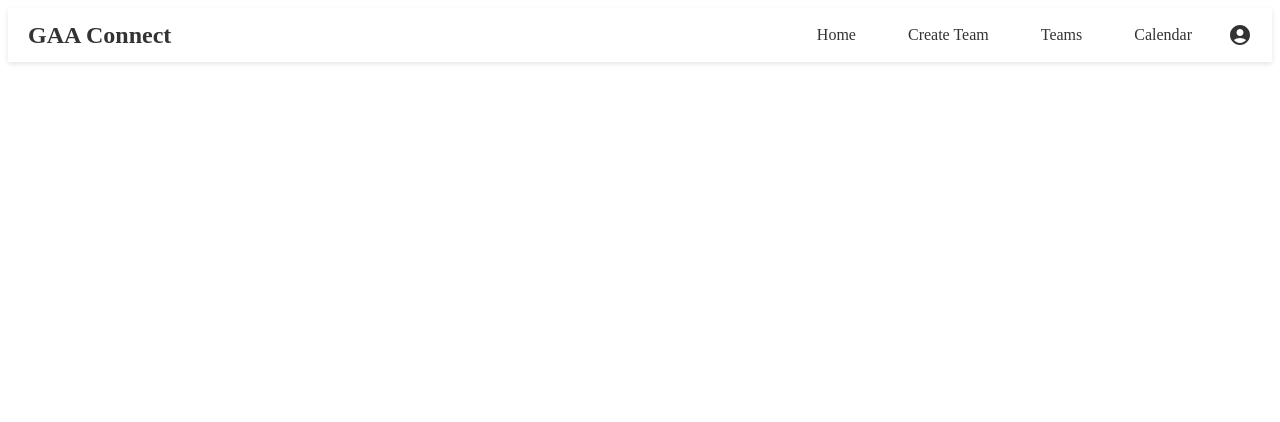
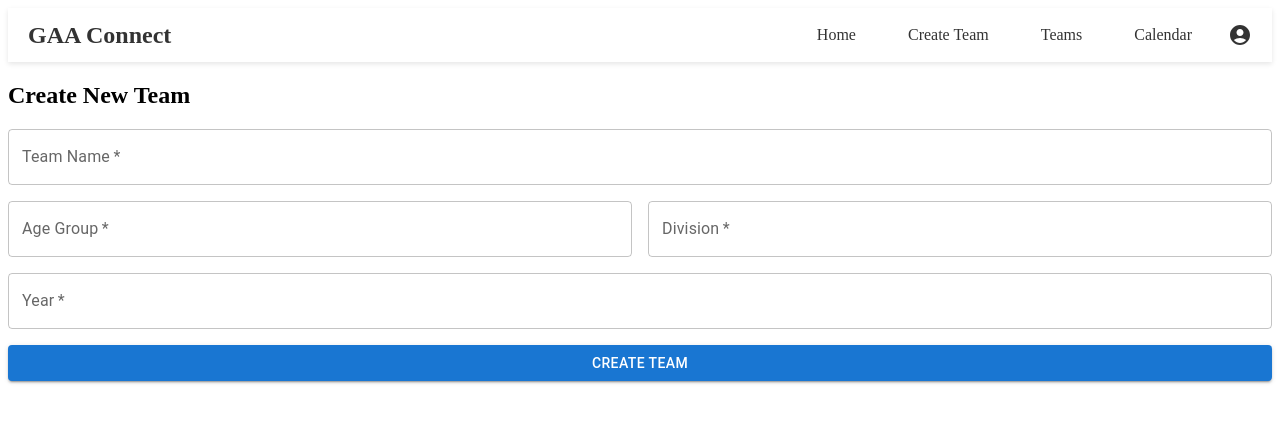
Before and after one commit to PeterWoods02/GaaConnect, a React (Create React App) app in the folder frontend/: page /addTeam in a window 1280 px wide. Shown: the top 422 px of the page. Built offline with nearby package versions, Linux system fonts and the light colour scheme.

Commit message:
Changed CSS for dropdown

```diff
--- a/frontend/package.json
+++ b/frontend/package.json
@@ -6,6 +6,7 @@
     "@emotion/react": "^11.14.0",
     "@emotion/styled": "^11.14.0",
     "@mui/icons-material": "^6.4.2",
+    "@mui/lab": "^6.0.0-beta.25",
     "@mui/material": "^6.4.2",
     "axios": "^1.7.9",
     "cra-template": "1.2.0",
--- a/frontend/src/App.js
+++ b/frontend/src/App.js
@@ -2,6 +2,7 @@ import React from 'react';
 import { BrowserRouter as Router, Route, Routes } from 'react-router-dom';
 import Home from './pages/homePage.js';
 import CreateTeam from './pages/createTeamPage.js';
+import AddTeam from './pages/addTeam.js';
 import SiteHeader from './components/siteHeader/index.js';
 
 const App = () => {
@@ -12,7 +13,7 @@ const App = () => {
         <Routes>
           <Route path="/" element={<Home />} />
           <Route path="/createTeam" element={<CreateTeam />} />
-
+          <Route path="/addTeam" element={<AddTeam />}/>
         </Routes>
       </div>
     </Router>
--- a/frontend/src/components/siteHeader/index.js
+++ b/frontend/src/components/siteHeader/index.js
@@ -5,6 +5,7 @@ import '../../style.css';
 
 const SiteHeader = () => {
   const [showSettings, setShowSettings] = useState(false);
+  const [showTeamsDropdown, setShowTeamsDropdown] = useState(false);
 
   return (
     <header className="site-header">
@@ -13,7 +14,22 @@ const SiteHeader = () => {
       <nav className="nav-links">
         <Link to="/" className="nav-link">Home</Link>
         <Link to="/createTeam" className="nav-link">Create Team</Link>
-        <Link to="/teams" className="nav-link">Teams</Link>
+
+        {/* Teams Dropdown */}
+        <div
+          className="teams-dropdown"
+          onMouseEnter={() => setShowTeamsDropdown(true)}
+          onMouseLeave={() => setShowTeamsDropdown(false)}
+        >
+          <span className="nav-link">Teams</span>
+          {showTeamsDropdown && (
+            <div className="dropdown-menu">
+              <Link to="/addTeam">Add Team</Link>
+              <Link to="/manageTeams">Manage Teams</Link>
+            </div>
+          )}
+        </div>
+
         <Link to="/calendar" className="nav-link">Calendar</Link>
 
         {/* Settings / Profile Dropdown */}
--- /dev/null
+++ b/frontend/src/components/snackbarAlert/index.js
@@ -0,0 +1,15 @@
+import React from 'react';
+import { Snackbar } from '@mui/material';
+import { Alert } from '@mui/lab';
+
+const SnackbarAlert = ({ openSnackbar, setOpenSnackbar, snackbarMessage, snackbarSeverity }) => {
+  return (
+    <Snackbar open={openSnackbar} autoHideDuration={6000} onClose={() => setOpenSnackbar(false)}>
+      <Alert onClose={() => setOpenSnackbar(false)} severity={snackbarSeverity}>
+        {snackbarMessage}
+      </Alert>
+    </Snackbar>
+  );
+};
+
+export default SnackbarAlert;
--- /dev/null
+++ b/frontend/src/components/teamForm/index.js
@@ -0,0 +1,79 @@
+import React, { useState } from 'react';
+import { TextField, Button, Grid } from '@mui/material';
+
+const TeamForm = ({ onSubmit }) => {
+  const [teamData, setTeamData] = useState({
+    name: '',
+    ageGroup: '',
+    division: '',
+    year: '',
+  });
+
+  const handleInputChange = (event) => {
+    const { name, value } = event.target;
+    setTeamData((prevData) => ({
+      ...prevData,
+      [name]: value,
+    }));
+  };
+
+  const handleSubmit = (event) => {
+    event.preventDefault(); // Prevent page reload
+    onSubmit(teamData); // Send data to `handleCreateTeam`
+  };
+
+  return (
+    <form onSubmit={handleSubmit}>
+      <Grid container spacing={2}>
+        <Grid item xs={12}>
+          <TextField
+            label="Team Name"
+            name="name"
+            fullWidth
+            value={teamData.name}
+            onChange={handleInputChange}
+            required
+          />
+        </Grid>
+        <Grid item xs={6}>
+          <TextField
+            label="Age Group"
+            name="ageGroup"
+            fullWidth
+            value={teamData.ageGroup}
+            onChange={handleInputChange}
+            required
+          />
+        </Grid>
+        <Grid item xs={6}>
+          <TextField
+            label="Division"
+            name="division"
+            fullWidth
+            value={teamData.division}
+            onChange={handleInputChange}
+            required
+          />
+        </Grid>
+        <Grid item xs={12}>
+          <TextField
+            label="Year"
+            name="year"
+            type="number"
+            fullWidth
+            value={teamData.year}
+            onChange={handleInputChange}
+            required
+          />
+        </Grid>
+        <Grid item xs={12}>
+          <Button variant="contained" color="primary" type="submit" fullWidth>
+            Create Team
+          </Button>
+        </Grid>
+      </Grid>
+    </form>
+  );
+};
+
+export default TeamForm;
--- /dev/null
+++ b/frontend/src/pages/addTeam.js
@@ -0,0 +1,36 @@
+import React, { useState } from 'react';
+import { createTeam } from '../api/teamsApi.js';
+import { useNavigate } from 'react-router-dom';
+import TeamForm from '../components/teamForm/index.js';
+import SnackbarAlert from '../components/snackbarAlert/index.js';
+
+const AddTeam = () => {
+  const navigate = useNavigate();
+  const [openSnackbar, setOpenSnackbar] = useState(false);
+  const [snackbarMessage, setSnackbarMessage] = useState('');
+  const [snackbarSeverity, setSnackbarSeverity] = useState('success');
+
+  const handleCreateTeam = async (teamData) => {
+    try {
+      await createTeam(teamData);
+      setSnackbarMessage('Team created successfully!');
+      setSnackbarSeverity('success');
+      setOpenSnackbar(true);
+      setTimeout(() => navigate(`/team/${teamData.name}`), 2000);
+    } catch (error) {
+      setSnackbarMessage('Error creating team!');
+      setSnackbarSeverity('error');
+      setOpenSnackbar(true);
+    }
+  };
+
+  return (
+    <div>
+      <h2>Create New Team</h2>
+      <TeamForm onSubmit={handleCreateTeam} />
+      <SnackbarAlert open={openSnackbar} message={snackbarMessage} severity={snackbarSeverity} onClose={() => setOpenSnackbar(false)} />
+    </div>
+  );
+};
+
+export default AddTeam;
--- a/frontend/src/style.css
+++ b/frontend/src/style.css
@@ -57,12 +57,21 @@ header {
   background-color: #f4f4f4;
 }
 
-.user-profile {
+.user-profile ,.teams-dropdown{
   position: relative;
   display: flex;
   align-items: center;
   cursor: pointer;
 }
+
+
+.user-profile .dropdown-menu {
+  right: 0;
+  left: auto;
+}
+
+
+
 
 .profile-icon {
   font-size: 30px;
@@ -70,18 +79,25 @@ header {
 }
 
 .dropdown-menu {
+  display: none;
   position: absolute;
   top: 100%;
-  right: 0;
+  left: 0;
   background-color: #fff;
   border: 1px solid #ddd;
   border-radius: 4px;
   box-shadow: 0 4px 10px rgba(0, 0, 0, 0.1);
   width: 150px;
-  display: flex;
   flex-direction: column;
+  z-index: 100;
 }
 
+.teams-dropdown:hover .dropdown-menu,
+.user-profile:hover .dropdown-menu {
+  display: flex;
+}
+
+/* Dropdown link styling */
 .dropdown-menu a {
   padding: 10px;
   color: #333;
```
Also changed, not shown: frontend/src/components/managementTeamSelect/index.js (added, +23 -0 lines), 1 other file (tests, documents, lock files or other folders).
